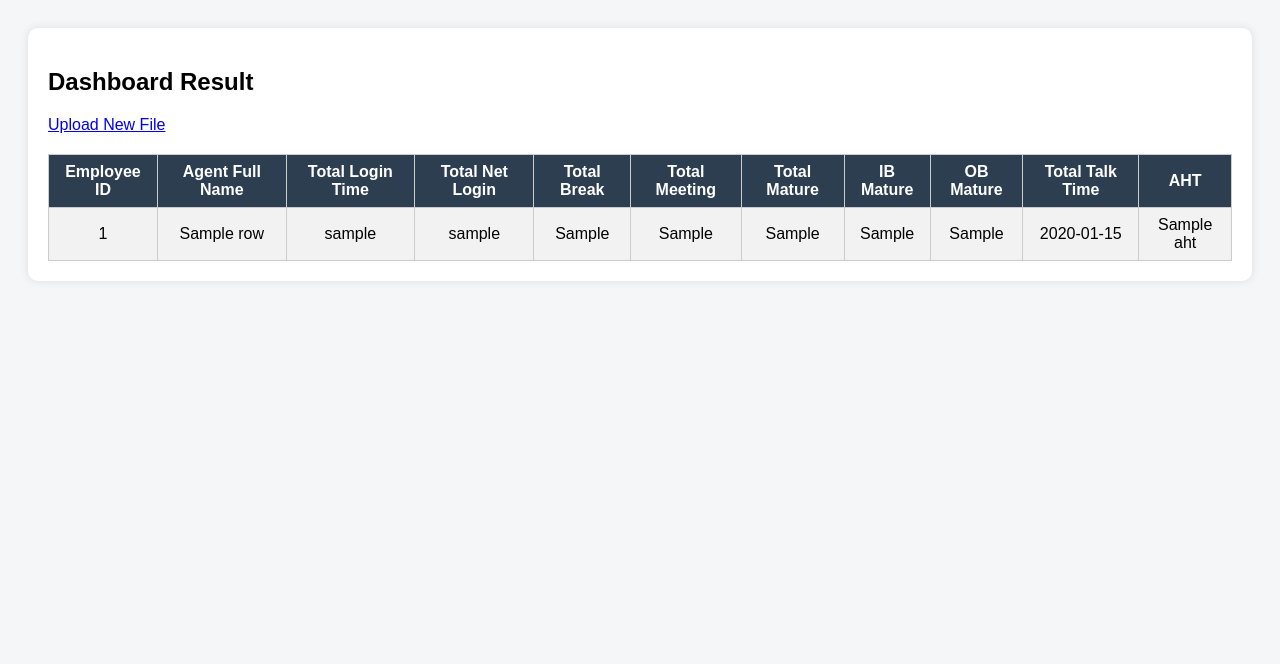
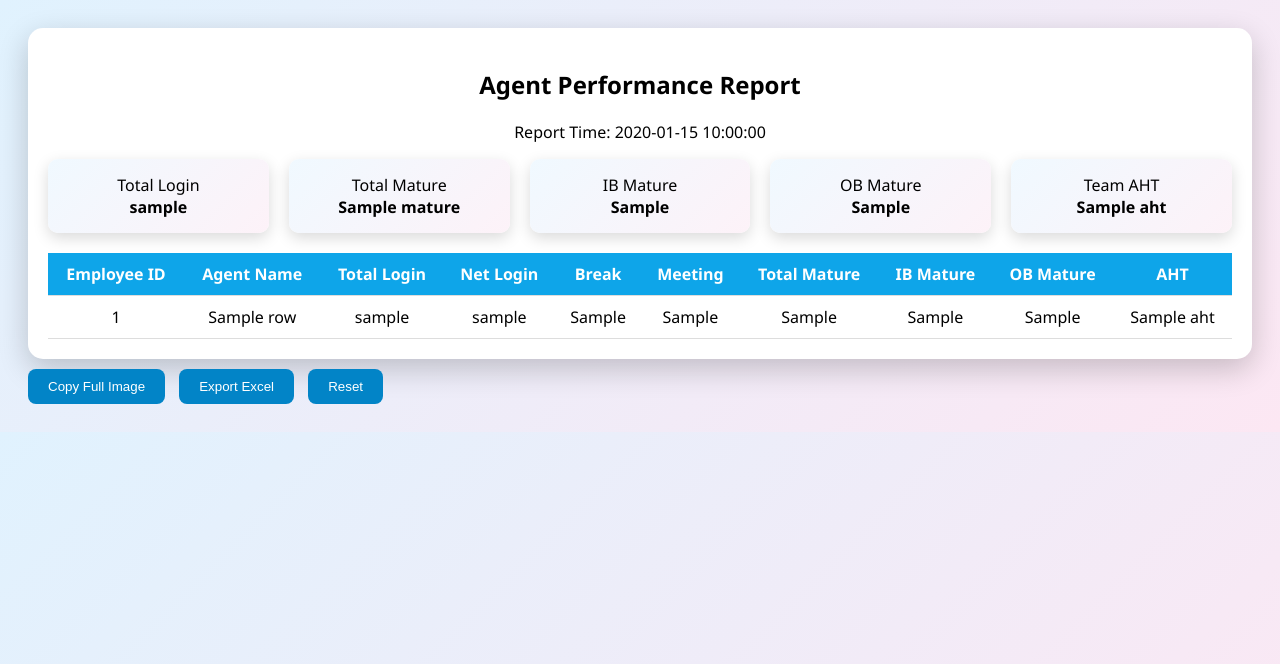
Before and after one commit to Viratmalakar/apr, a Flask app: template templates/result.html in a window 1280 px wide. Shown: the top 664 px of the page. Run offline with Flask 3, Linux system fonts and the light colour scheme; the template is opened without the code that fills it: most values are stand-ins (such as "Sample title", 1, 10 or a date in 2020).

Commit message:
Update result.html

```diff
--- a/templates/result.html
+++ b/templates/result.html
@@ -1,55 +1,108 @@
 <!DOCTYPE html>
 <html>
 <head>
-    <title>Dashboard Result</title>
+
+<title>Agent Performance Report</title>
+
+<script src="https://cdn.jsdelivr.net/npm/html2canvas@1.4.1/dist/html2canvas.min.js"></script>
 
 <style>
 
 body{
-            font-family: Arial;
-            background:#f4f6f8;
+font-family:Segoe UI;
+background:linear-gradient(135deg,#e0f2fe,#fce7f3);
 padding:20px;
 }
 
-        .card{
+.container{
 background:white;
 padding:20px;
+border-radius:15px;
+box-shadow:0 10px 30px rgba(0,0,0,0.2);
+}
+
+.summary{
+display:flex;
+gap:20px;
+margin-bottom:20px;
+}
+
+.card{
+flex:1;
+padding:15px;
 border-radius:10px;
-            box-shadow:0 0 10px rgba(0,0,0,0.1);
+background:linear-gradient(135deg,#f0f9ff,#fdf2f8);
+box-shadow:0 5px 15px rgba(0,0,0,0.15);
+text-align:center;
 }
 
 table{
 width:100%;
 border-collapse:collapse;
-            margin-top:20px;
 }
 
 th,td{
-            border:1px solid #ccc;
-            padding:8px;
+padding:10px;
+border-bottom:1px solid #ddd;
 text-align:center;
 }
 
 th{
-            background:#2c3e50;
+background:#0ea5e9;
 color:white;
 }
 
-        tr:nth-child(even){
-            background:#f2f2f2;
+button{
+padding:10px 20px;
+margin-top:10px;
+margin-right:10px;
+border:none;
+border-radius:8px;
+cursor:pointer;
+background:#0284c7;
+color:white;
 }
 
 </style>
 
 </head>
+
 <body>
 
+<div class="container" id="report">
+
+<h2 style="text-align:center;">
+Agent Performance Report
+</h2>
+
+<p style="text-align:center;">
+Report Time: {{report_time}}
+</p>
+
+
+<div class="summary">
 
 <div class="card">
+Total Login<br><b>{{summary.login}}</b>
+</div>
 
-<h2>Dashboard Result</h2>
+<div class="card">
+Total Mature<br><b>{{summary.mature}}</b>
+</div>
 
-<a href="/">Upload New File</a>
+<div class="card">
+IB Mature<br><b>{{summary.ib}}</b>
+</div>
+
+<div class="card">
+OB Mature<br><b>{{summary.ob}}</b>
+</div>
+
+<div class="card">
+Team AHT<br><b>{{summary.aht}}</b>
+</div>
+
+</div>
 
 
 <table>
@@ -57,44 +110,105 @@
 <tr>
 
 <th>Employee ID</th>
-<th>Agent Full Name</th>
-<th>Total Login Time</th>
-<th>Total Net Login</th>
-<th>Total Break</th>
-<th>Total Meeting</th>
+<th>Agent Name</th>
+<th>Total Login</th>
+<th>Net Login</th>
+<th>Break</th>
+<th>Meeting</th>
 <th>Total Mature</th>
 <th>IB Mature</th>
 <th>OB Mature</th>
-<th>Total Talk Time</th>
 <th>AHT</th>
 
 </tr>
 
 
-{% for row in tables %}
+{% for r in rows %}
 
 <tr>
 
-<td>{{row["Employee ID"]}}</td>
-<td>{{row["Agent Full Name"]}}</td>
-<td>{{row["Total Login Time"]}}</td>
-<td>{{row["Total Net Login"]}}</td>
-<td>{{row["Total Break"]}}</td>
-<td>{{row["Total Meeting"]}}</td>
-<td>{{row["Total Mature"]}}</td>
-<td>{{row["IB Mature"]}}</td>
-<td>{{row["OB Mature"]}}</td>
-<td>{{row["Total Talk Time"]}}</td>
-<td>{{row["AHT"]}}</td>
+<td>{{r["Employee ID"]}}</td>
+<td>{{r["Agent Name"]}}</td>
+<td>{{r["Total Login Time"]}}</td>
+<td>{{r["Total Net Login"]}}</td>
+<td>{{r["Total Break"]}}</td>
+<td>{{r["Total Meeting"]}}</td>
+<td>{{r["Total Mature"]}}</td>
+<td>{{r["IB Mature"]}}</td>
+<td>{{r["OB Mature"]}}</td>
+<td>{{r["AHT"]}}</td>
 
 </tr>
 
 {% endfor %}
 
-
 </table>
 
 </div>
 
+
+<button onclick="copyImage()">Copy Full Image</button>
+
+<button onclick="exportExcel()">Export Excel</button>
+
+<button onclick="location.href='/'">Reset</button>
+
+
+<script>
+
+function copyImage(){
+
+html2canvas(document.querySelector("#report"),{
+
+scale:4
+
+}).then(canvas=>{
+
+canvas.toBlob(function(blob){
+
+navigator.clipboard.write([
+
+new ClipboardItem({'image/png': blob})
+
+]);
+
+});
+
+});
+
+}
+
+
+function exportExcel(){
+
+fetch("/export",{
+
+method:"POST",
+headers:{
+"Content-Type":"application/json"
+},
+
+body:JSON.stringify({{rows|tojson}})
+
+})
+.then(res=>res.blob())
+.then(blob=>{
+
+let url=window.URL.createObjectURL(blob);
+
+let a=document.createElement("a");
+
+a.href=url;
+
+a.download="Agent_Report.xlsx";
+
+a.click();
+
+});
+
+}
+
+</script>
+
 </body>
 </html>
```
Lines whose indentation alone changed are shown as unchanged.
